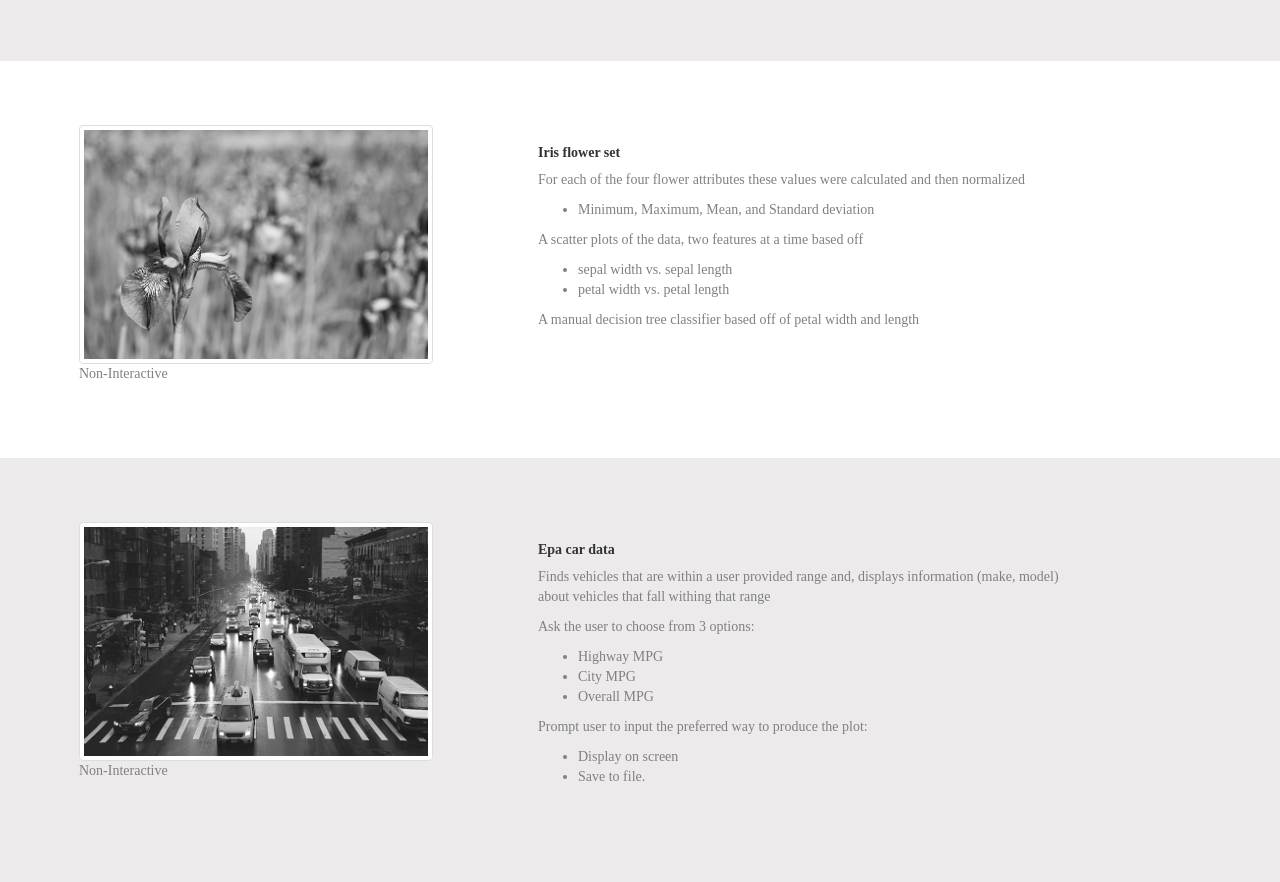
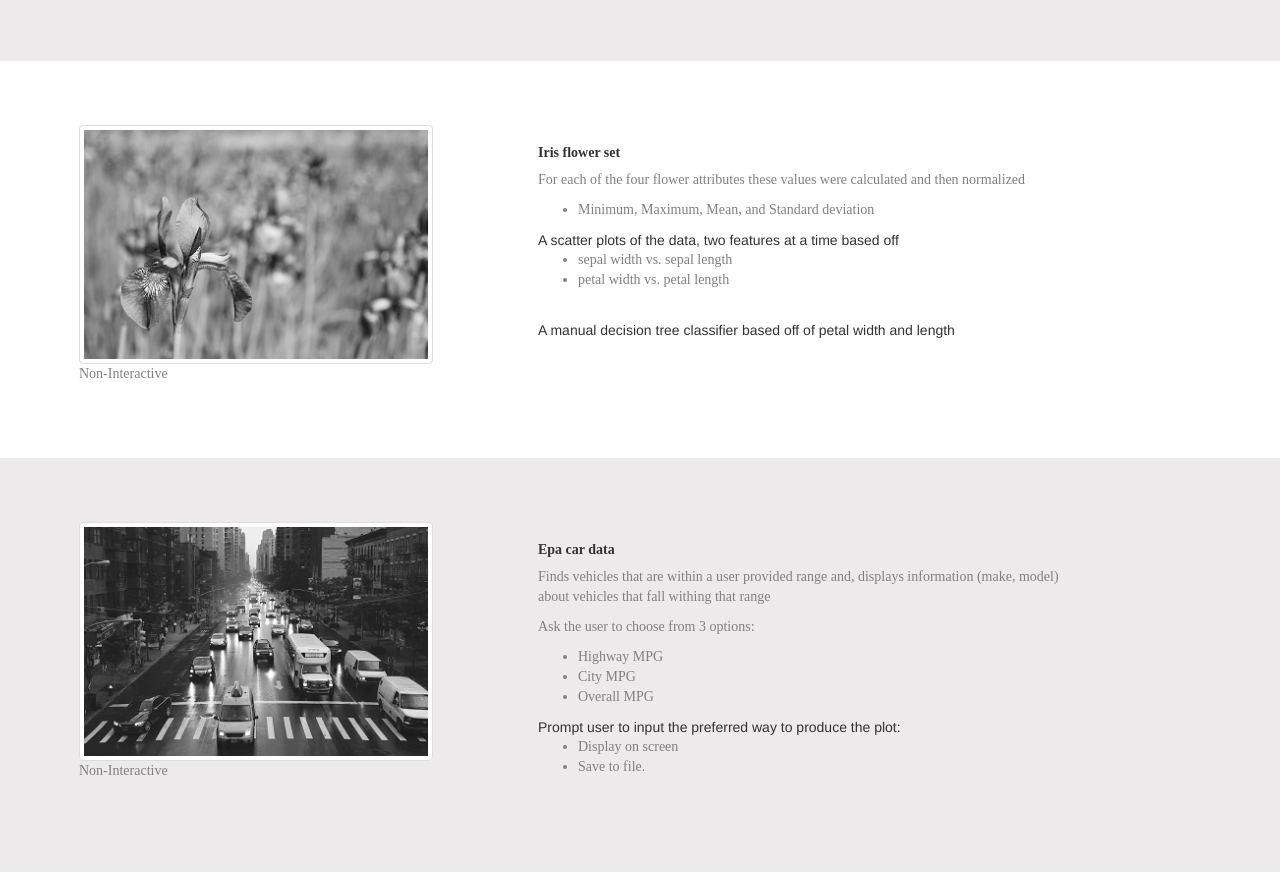
Before and after one commit to YamboS/Projects, a plain HTML site: page index.html in a window 1280 px wide. Shown: the part 1008-1890 px from the top of the page. Drawn offline with nearby package versions, Linux system fonts and the light colour scheme.

Commit message:
Update index.html

```diff
--- a/index.html
+++ b/index.html
@@ -50,7 +50,7 @@
   </div>
 </div>
 
-<div class="container" id="Project1" data-aos="fade-left">
+<div class="container" id="Project1" data-aos="fade-right">
   <div class="col-sm-4">
     <a href="p1.html">
       <img src="pics/schedule.webp" decoding="async" alt="Cpu scheduler simulation" class="img-thumbnail">
@@ -99,7 +99,7 @@
   <div class="col-sm-2"></div>
 </div>
 
-<div class="container" id="Project3" data-aos="fade-left">
+<div class="container" id="Project3" data-aos="fade-right">
   <div class="col-sm-4">
     <a href="https://github.com/YamboS/Projects/tree/main/project%20source%20code/project%203">
       <img src="pics/flower.webp" decoding="async" alt="Iris flower set Project" class="img-thumbnail" loading="lazy">
@@ -113,13 +113,14 @@
         <ul>
           <li>Minimum,  Maximum,  Mean, and  Standard deviation</li>
         </ul>
-        <p>A scatter plots of the data, two features at a time based off</p>
+        A scatter plots of the data, two features at a time based off
         <ul>
           <li>sepal width vs. sepal length </li>
           <li>petal width vs. petal length</li>
         </ul>
-        <p>A manual decision tree classifier based off of petal width and
-        length </p>
+        <br>
+        A manual decision tree classifier based off of petal width and
+        length
     </p>
   </div>
   <div class="col-sm-2"></div>
@@ -145,7 +146,8 @@
         <li>City MPG</li>
         <li>Overall MPG</li>
       </ul>
-      <p> Prompt user to input the preferred way to produce the plot: </p>
+      Prompt user to input the preferred way to produce the plot:
+      <br>
       <ul>
         <li>Display on screen</li>
         <li>Save to file.</li>
```
